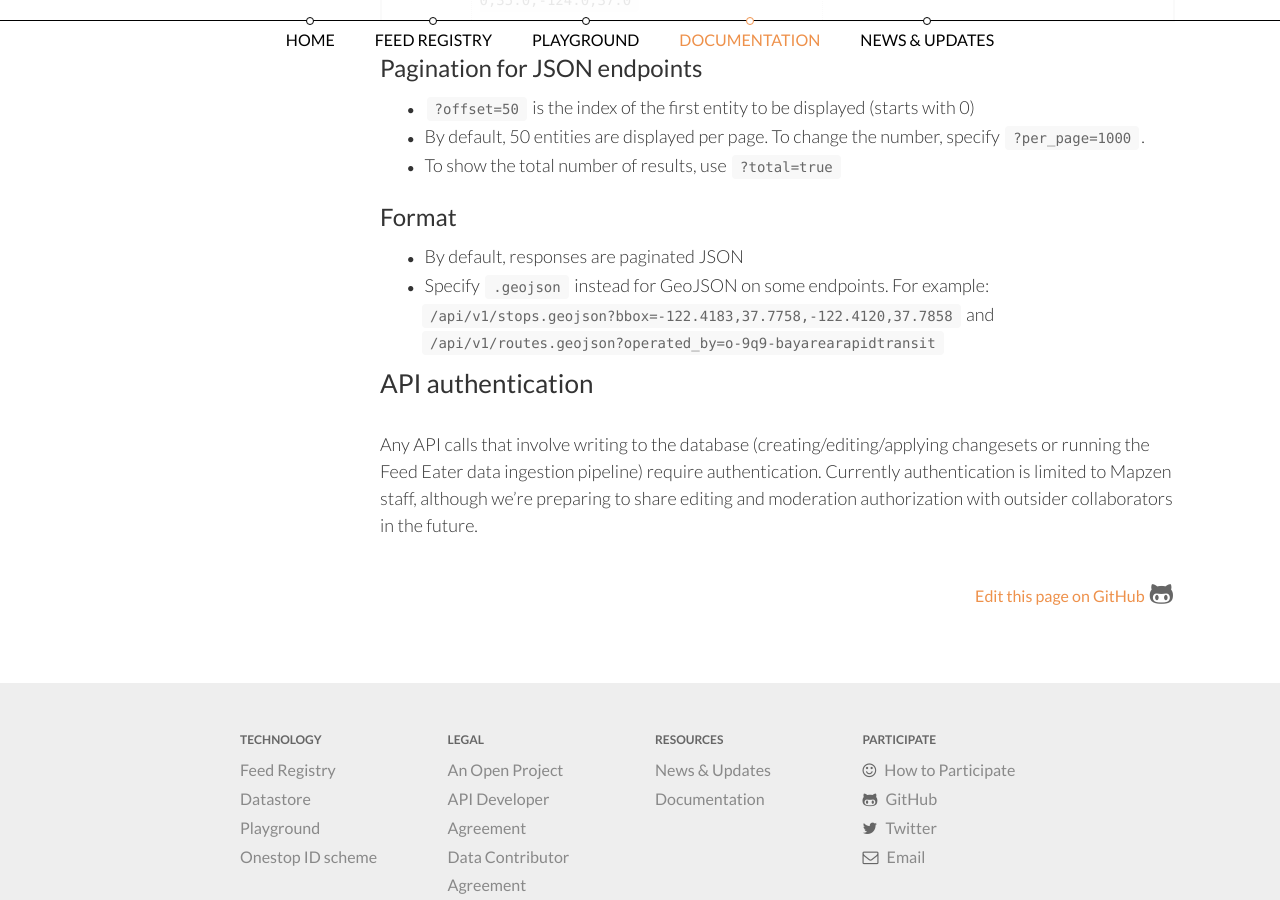
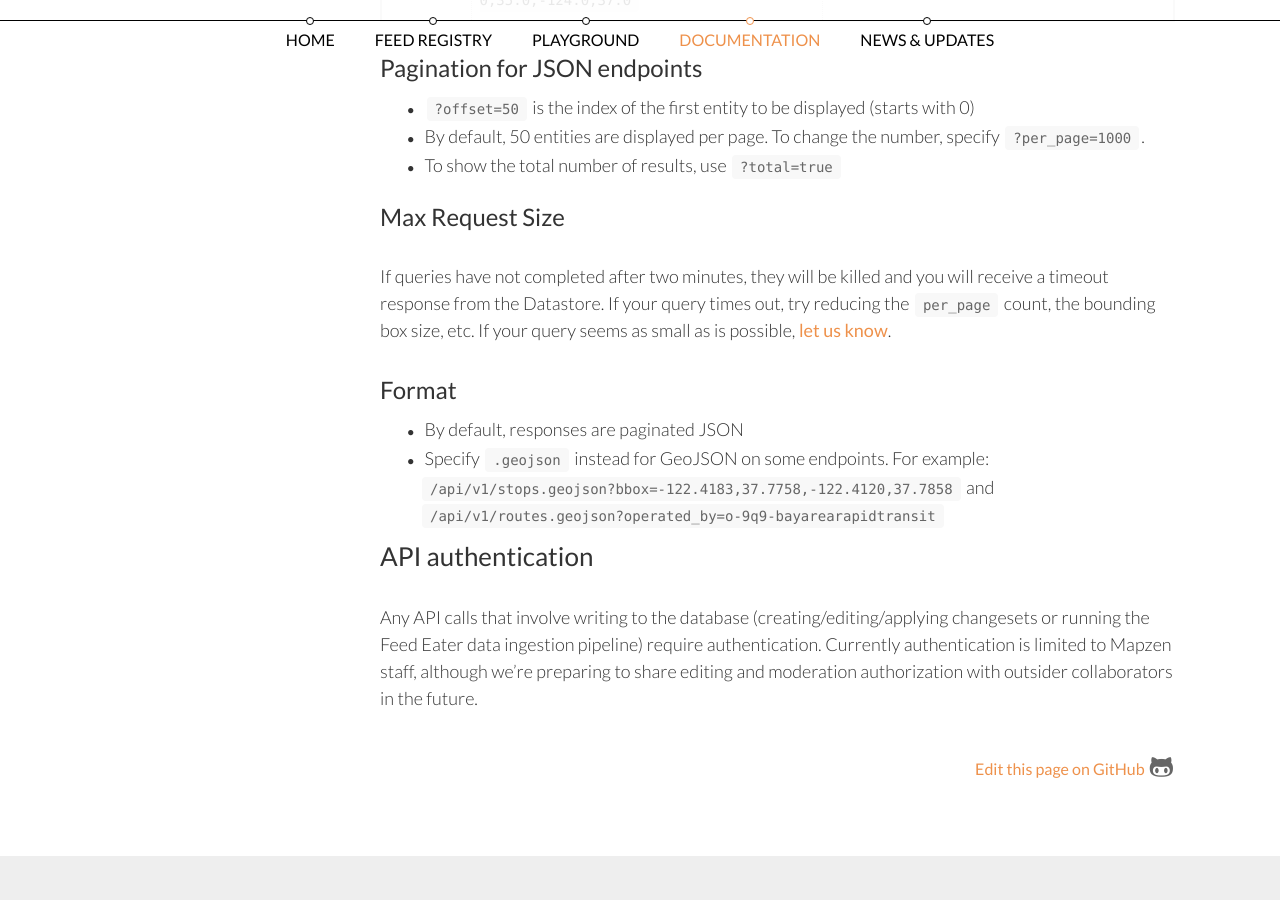
Before and after one commit to transitland/www-transit-land, a Jekyll site: the page built from documentation/datastore/api-endpoints.md, in a window 1280 px wide and 900 px high, scrolled down 4656 px. Built offline with Jekyll 4.4.1, drawn with Linux system fonts in a browser that asks for light colours; nearby versions of some CDN libraries.

Commit message:
Datastore API: max request size

```diff
--- a/documentation/datastore/api-endpoints.md
+++ b/documentation/datastore/api-endpoints.md
@@ -82,6 +82,10 @@ Method|Example URL  | Parameters or notes
 - By default, 50 entities are displayed per page. To change the number, specify `?per_page=1000`.
 - To show the total number of results, use `?total=true`
 
+### Max Request Size
+
+If queries have not completed after two minutes, they will be killed and you will receive a timeout response from the Datastore. If your query times out, try reducing the `per_page` count, the bounding box size, etc. If your query seems as small as is possible, [let us know](mailto:transitland@mapzen.com).
+
 ### Format
 
 - By default, responses are paginated JSON
```
